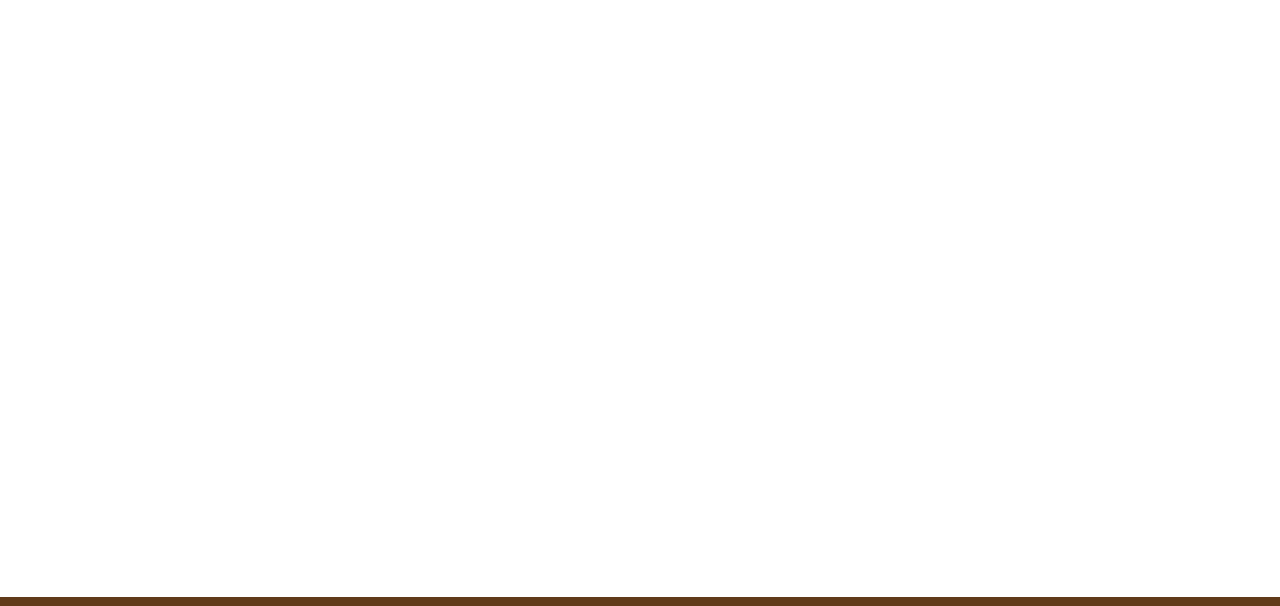
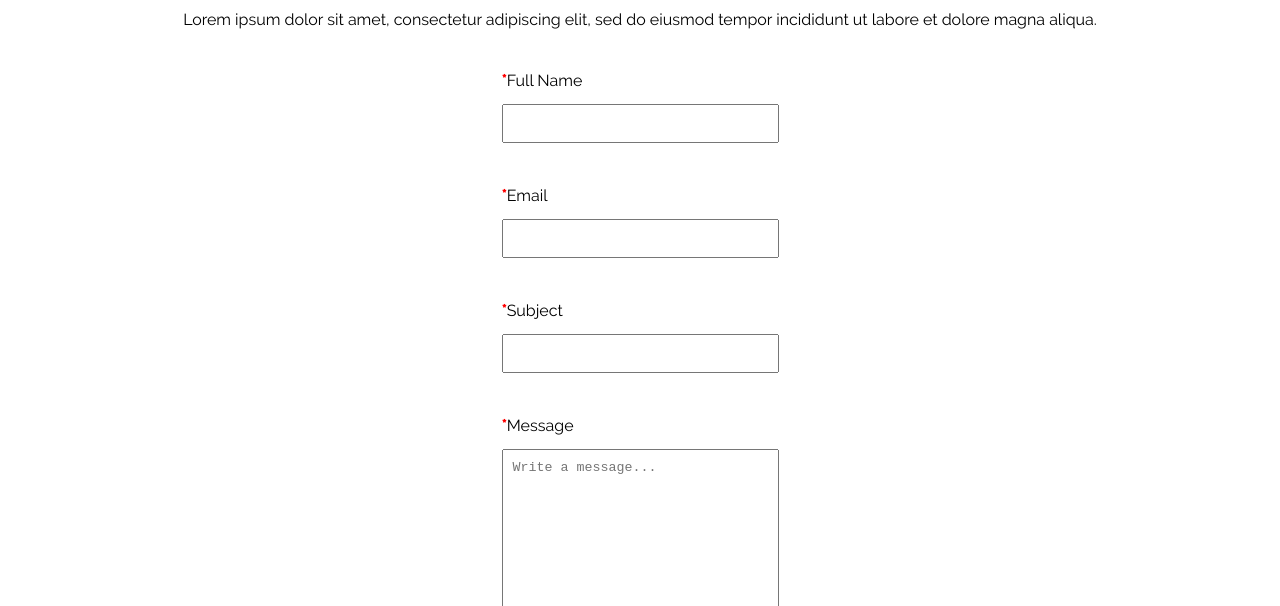
Before and after one commit to calyston/steffect, a website: page contact.html in a window 1280 px wide. Shown: the part 220-826 px from the top of the page. Drawn offline with Linux system fonts and the light colour scheme; no server answers; files whose address does not match are found by name.

Commit message:
feat: contact form created and styled

```diff
--- a/contact.html
+++ b/contact.html
@@ -76,6 +76,32 @@
   <!-- Main -->
   <main class="contact-page">
     <h1>Contact Us</h1>
+    <div id="contactText">
+      <p>Lorem ipsum dolor sit amet, consectetur adipiscing elit, sed do eiusmod tempor incididunt ut labore et dolore
+        magna aliqua.</p>
+    </div>
+    <section class="contact-form">
+      <form>
+        <div class="name-form">
+          <label for="name"><span>*</span>Full Name</label>
+          <input id="name" type="text" name="name" required>
+        </div>
+        <div class="email-form">
+          <label for="email"><span>*</span>Email</label>
+          <input id="email" type="email" name="email" required>
+        </div>
+        <div class="subject-form">
+          <label for="subject"><span>*</span>Subject</label>
+          <input id="subject" type="text" name="subject" required>
+        </div>
+        <div class="message-form">
+          <label for="message"><span>*</span>Message</label>
+          <textarea name="message" id="message" cols="30" rows="10" placeholder="Write a message..."
+            required></textarea>
+        </div>
+        <button type="submit">Submit</button>
+      </form>
+    </section>
   </main>
 
   <!-- Footer -->
@@ -116,4 +142,5 @@
     </ul>
     <p>© 2021 STEFFECT | All Rights Reserved</p>
   </footer>
+  <script src="contact.js"></script>
 </body>
--- /dev/null
+++ b/contact.js
@@ -0,0 +1,25 @@
+//Strapi Contact Page Call
+
+const contactTextDiv = document.getElementById('contactText')
+
+fetch('http://167.99.193.212/contact-page')
+  .then(res => res.json())
+  .then((data) => {
+    createHtml(data)
+    return
+  })
+  .catch(err => {
+    console.log(err)
+  })
+
+const createHtml = (pageInfo) => {
+  const { contactText } = pageInfo
+  const contactHtml = (`
+    <div>
+      <p>${contactText}</p>
+    </div>
+  `)
+
+  contactTextDiv.innerHTML = contactHtml;
+  return
+}
--- a/sass/base/_typography.scss
+++ b/sass/base/_typography.scss
@@ -47,7 +47,7 @@ h3 {
   text-transform: uppercase;
 }
 
-p, li {
+p, li, label {
   font-size: 1.6rem;
   font-family: 'Raleway';
 }
--- a/sass/pages/_contact.scss
+++ b/sass/pages/_contact.scss
@@ -7,3 +7,36 @@
   padding: $main-spacing;
   padding-top: $main-spacing * 2;
 }
+
+.contact-page h1 {
+  padding-bottom: $main-spacing;
+}
+
+.contact-page p {
+  margin: $main-spacing;
+}
+
+.contact-form span {
+  color: red;
+  font-weight: bold;
+}
+
+.name-form, .email-form, .subject-form, .message-form {
+  display: flex;
+  flex-direction: column;
+  padding: $main-spacing;
+}
+
+.message-form {
+  display: flex;
+  justify-content: center;
+  align-items: flex-start;
+}
+
+.contact-form label {
+  margin: $main-spacing 0;
+}
+
+.contact-form input, textarea {
+  padding: 1rem;
+}
```
Also changed, not shown: build/css/style.min.css, main.css, 1 other file.
